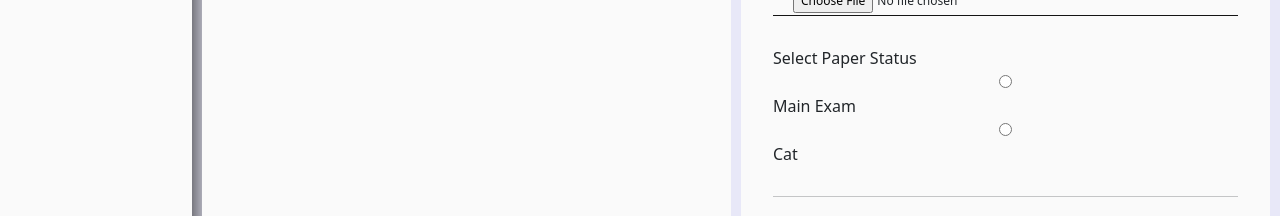
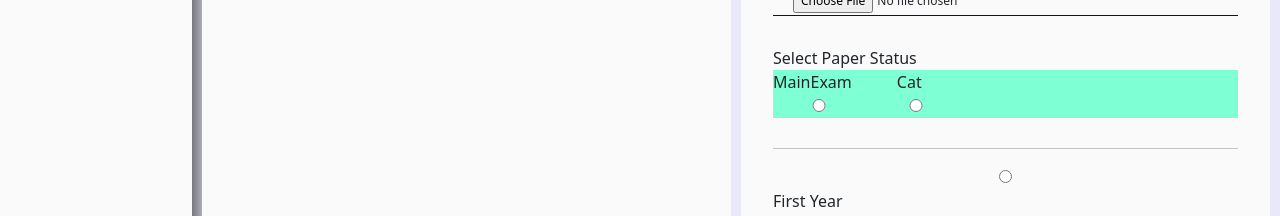
Before and after one commit to johnkatua/Tuk-Past-Paper-Repo, a React (Vite) app: page /admin-papers in a window 1280 px wide. Shown: the part 277-493 px from the top of the page. Built offline with nearby package versions, Linux system fonts and the light colour scheme; no server answers.

Commit message:
styled the status element in paper details

```diff
--- a/src/pages/Admin/Paper/PaperDetails.jsx
+++ b/src/pages/Admin/Paper/PaperDetails.jsx
@@ -48,11 +48,15 @@ const PaperDetails = () => {
       </div>
       <div className="form--container__group">
         <div>Select Paper Status</div>
-        <div>
-          <input type="radio" value="mainExam" name="status" />
-          Main Exam
-          <input type="radio" value="cat" name="status" />
-          Cat
+        <div className="form--container__status">
+          <div>
+            MainExam
+            <input type="radio" value="mainExam" name="status" />
+          </div>
+          <div>
+            Cat
+            <input type="radio" value="cat" name="status" />
+          </div>
         </div>
       </div>
       <hr />
--- a/src/pages/index.css
+++ b/src/pages/index.css
@@ -299,6 +299,14 @@ td {
   background-color: inherit;
 }
 
+.form--container__status {
+  display: flex;
+  align-items: center;
+  /* justify-content: flex-start; */
+  gap: 2rem;
+  background-color: aquamarine;
+}
+
 .form--container__btns {
   display: flex;
   gap: 2rem;
```
